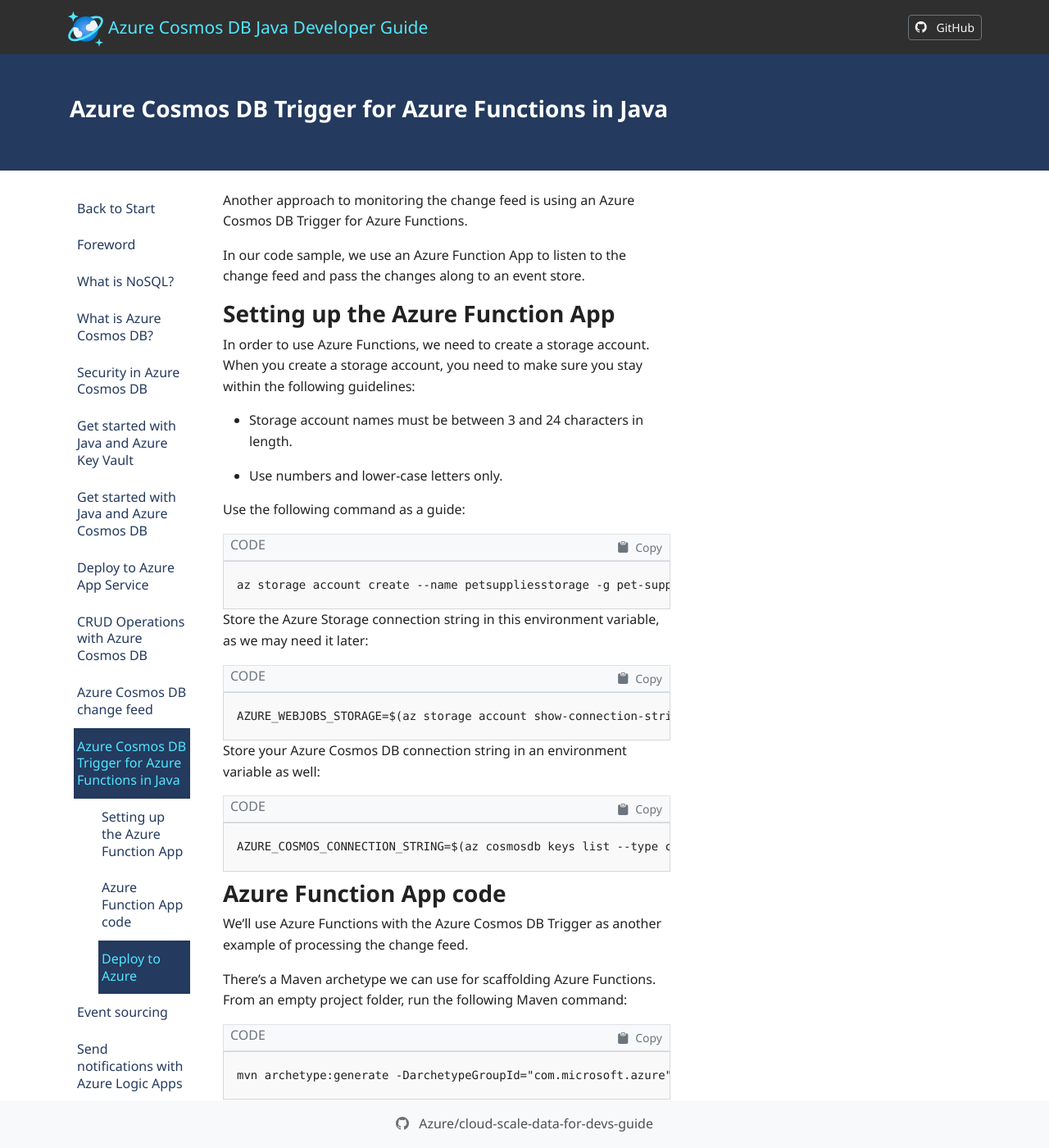
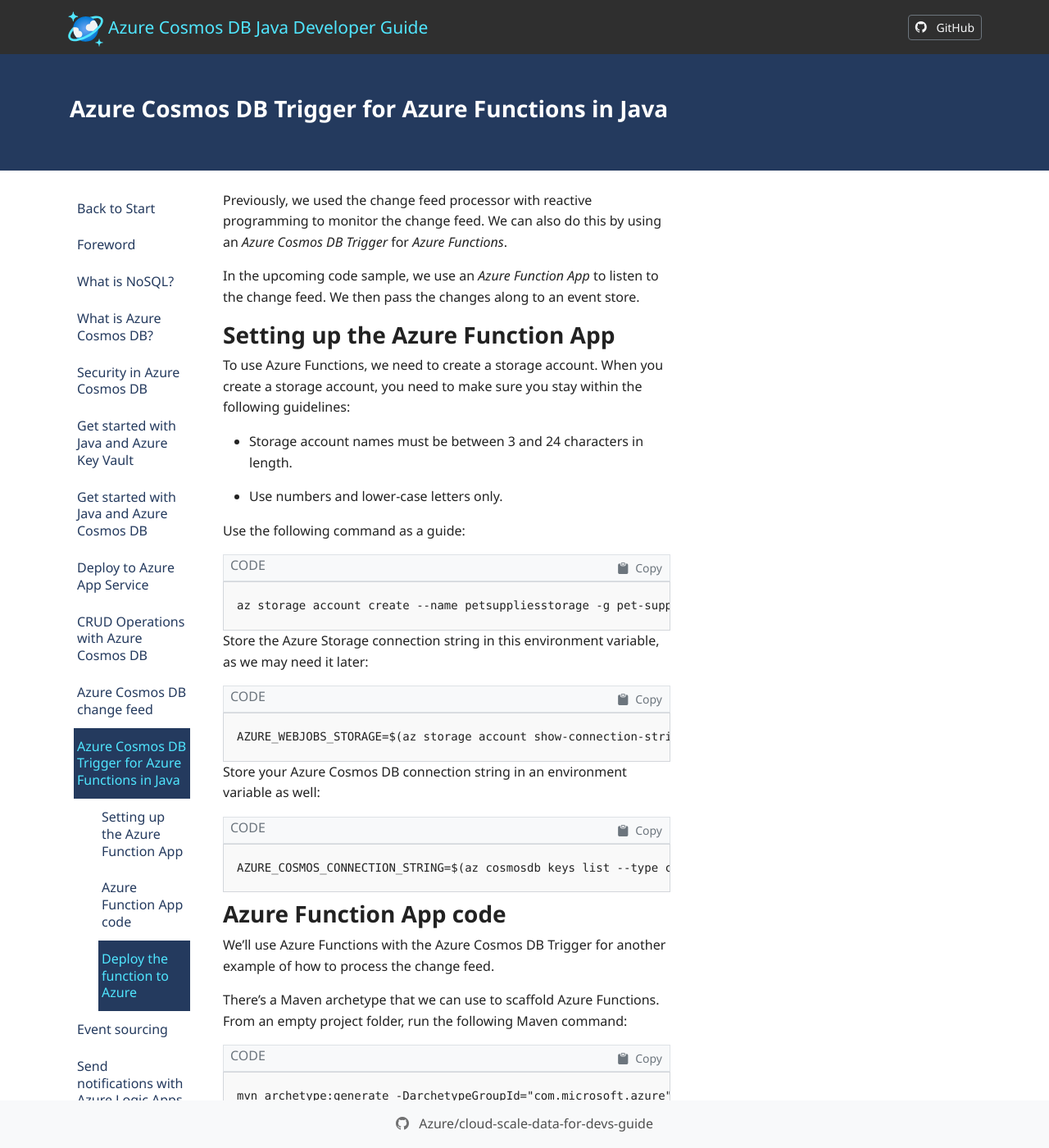
Before and after one commit to Azure/cloud-scale-data-for-devs-guide, a Jekyll site: the page built from docs/change-feed-with-cosmos-db-trigger-function.md, in a window 1280 px wide and 1400 px high. Shown: the whole window at 82% size. Built offline with Jekyll 4.4.1, drawn with Linux system fonts in a browser that asks for light colours; nearby versions of some CDN libraries; some web fonts are replaced; our own code applies the rules of GitHub Pages for plain Markdown files; comment, search, counter and statistics services are not loaded; some of the changed text lies outside the part shown.

Commit message:
copy edit

````diff
--- a/docs/change-feed-with-cosmos-db-trigger-function.md
+++ b/docs/change-feed-with-cosmos-db-trigger-function.md
@@ -12,13 +12,13 @@
 
 # Azure Cosmos DB Trigger for Azure Functions in Java
 
-Another approach to monitoring the change feed is using an Azure Cosmos DB Trigger for Azure Functions.
+Previously, we used the change feed processor with reactive programming to monitor the change feed. We can also do this by using an *Azure Cosmos DB Trigger* for *Azure Functions*.
 
-In our code sample, we use an Azure Function App to listen to the change feed and pass the changes along to an event store.
+In the upcoming code sample, we use an *Azure Function App* to listen to the change feed. We then pass the changes along to an event store.
 
 ## Setting up the Azure Function App
 
-In order to use Azure Functions, we need to create a storage account. When you create a storage account, you need to make sure you stay within the following guidelines:
+To use Azure Functions, we need to create a storage account. When you create a storage account, you need to make sure you stay within the following guidelines:
 
 - Storage account names must be between 3 and 24 characters in length.
 
@@ -44,9 +44,9 @@
 
 ## Azure Function App code
 
-We'll use Azure Functions with the Azure Cosmos DB Trigger as another example of processing the change feed.
+We'll use Azure Functions with the Azure Cosmos DB Trigger for another example of how to process the change feed.
 
-There's a Maven archetype we can use for scaffolding Azure Functions. From an empty project folder, run the following Maven command:
+There's a Maven archetype that we can use to scaffold Azure Functions. From an empty project folder, run the following Maven command:
 
 ```cmd
 mvn archetype:generate -DarchetypeGroupId="com.microsoft.azure" -DarchetypeArtifactId="azure-functions-archetype" -DadvancedOptions
@@ -60,7 +60,7 @@
 
 - package: com.function
 
-When prompted, input *N* so that you can trigger the advanced options prompts. The additional settings include:
+When prompted, input *N* to trigger the advanced options prompts. The additional settings include:
 
 - appName: cosmosChangeFeedProcessorFunction
 
@@ -84,11 +84,11 @@
 - connectionStringSetting: "AzureCosmosDBConnectionString"
 
 > [!NOTE]
-> "AzureCosmosDBConnectionString" is the connection string setting value. You can store the connection string in **local.settings.json**.
+> `AzureCosmosDBConnectionString` is the value that sets the connection string. You can store the connection string in `local.settings.json`.
 
-Update the \@FunctionName annotation to have a more meaningful name such as CosmosDBChangeFeedMonitor.
+Update the `\@FunctionName` annotation to a more meaningful name such as `CosmosDBChangeFeedMonitor`.
 
-The archetype also created a file called **local.settings.json** at the same level as the **host.json** file. Update **local.settings.json** with the following settings:
+The archetype also creates a file called `local.settings.json` at the same level as the `host.json` file. Update `local.settings.json` with the following settings:
 
 ```json
 {
@@ -108,13 +108,13 @@
 func start host
 ```
 
-## Deploy to Azure
+## Deploy the function to Azure
 
 We'll use [the Maven Plugin for Azure Functions](https://github.com/microsoft/azure-maven-plugins/wiki/Azure-Functions) to deploy our function to Azure.
 
 We'll store our connection information in app settings variables on our Azure App Service resource.
 
-In the **pom.xml** file, in the section for the Azure Functions Maven plugin, add the following properties to the \<appSettings> section:
+In the `pom.xml` file, in the section for the Azure Functions Maven plugin, add the following properties to the \<appSettings> section:
 
 ```xml
 <property>
````
Also changed, not shown: other parts of docs/change-feed-with-cosmos-db-trigger-function.md (+4 -4 lines).
